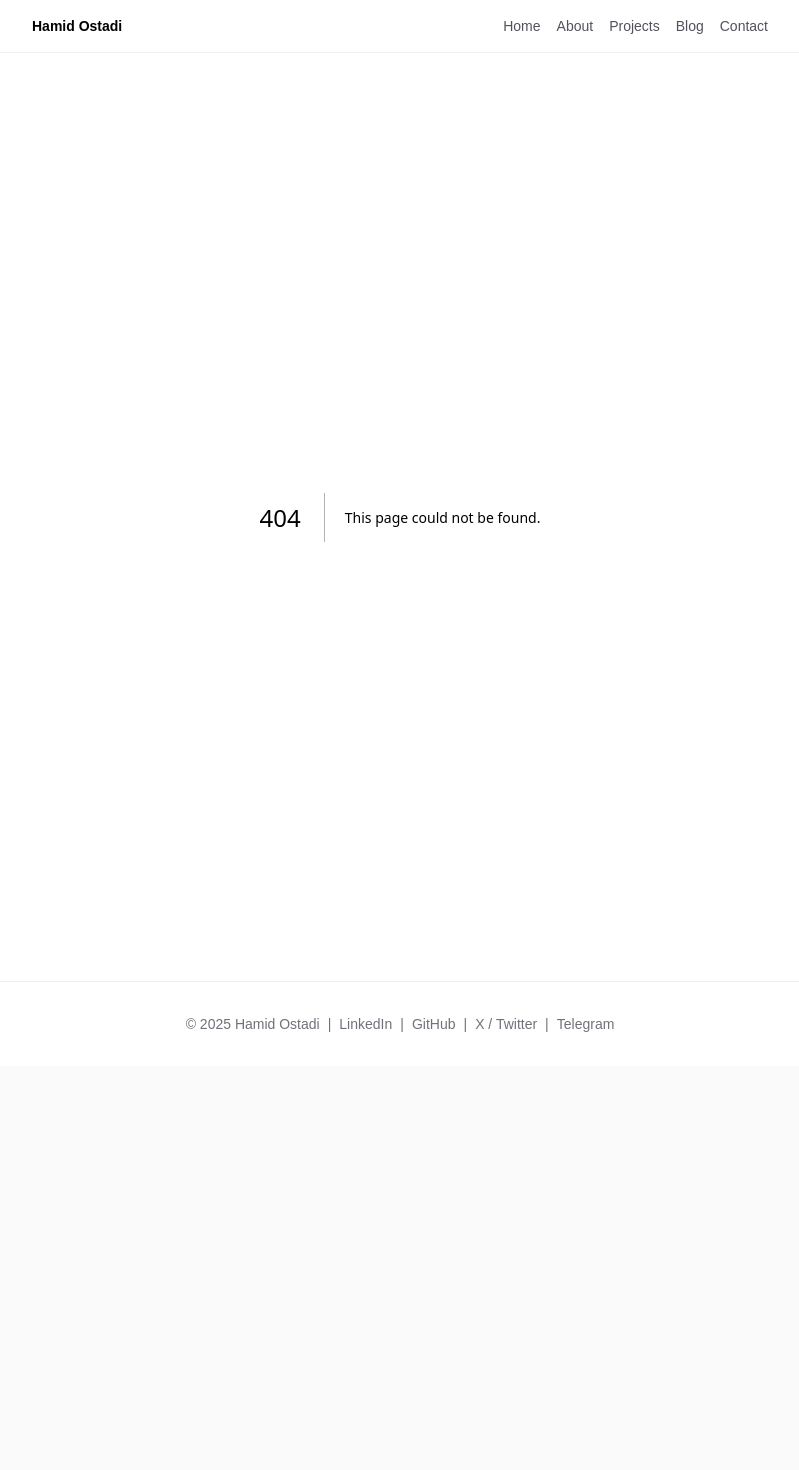
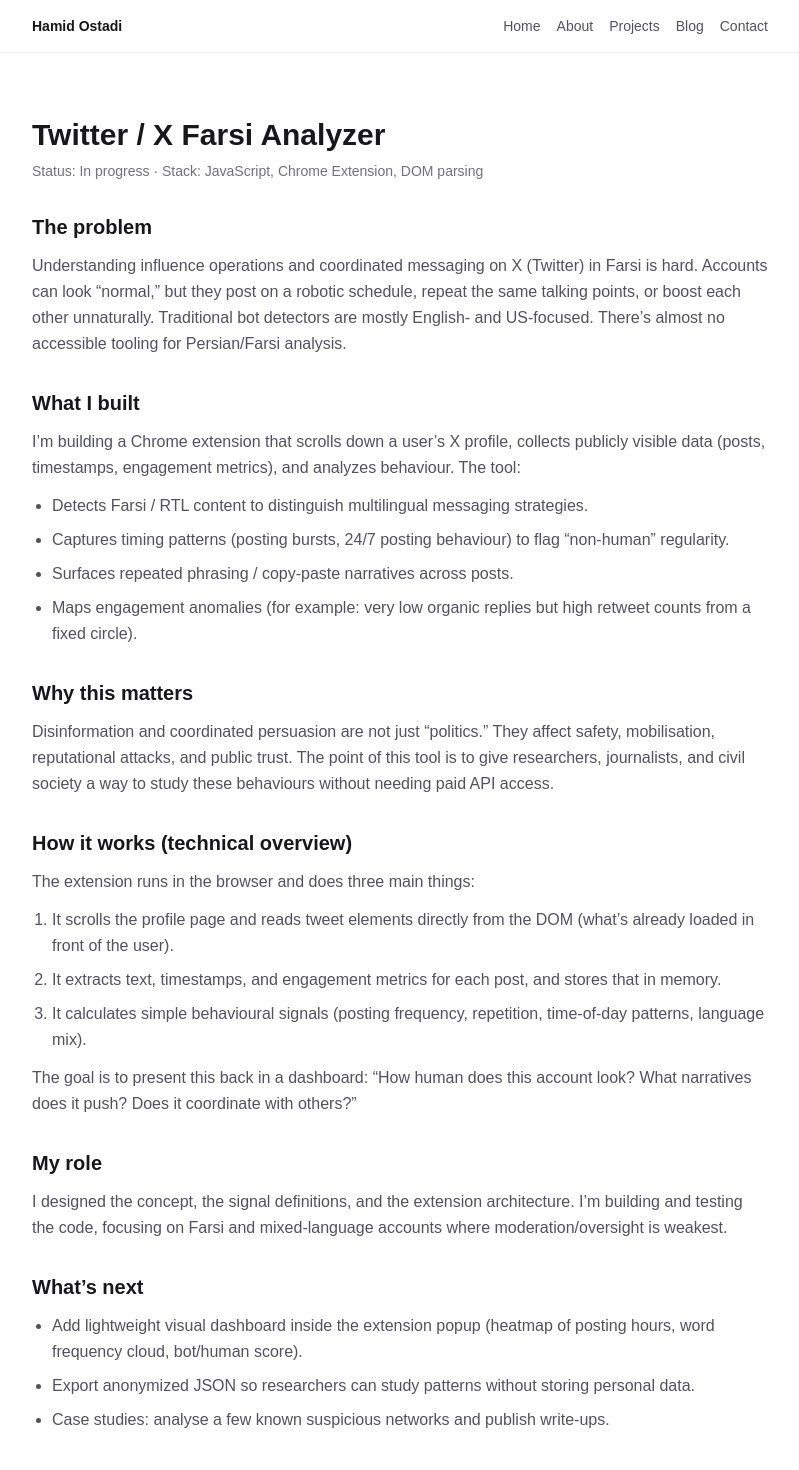
Before and after one commit to HamidOstadi/personal-site, a Next.js app: page /projects/x-farsi-analyzer in a window 1280 px wide. Before the commit this address had no page. Shown: the top 1470 px of the page, without its empty margins (240-1039 px from the left). Before the commit the page ends 1066 px from the top, so only its background shows below. Built offline with nearby package versions, Linux system fonts and the light colour scheme.

Commit message:
Add X Farsi Analyzer project page and link from projects list

```diff
--- /dev/null
+++ b/src/app/projects/x-farsi-analyzer/page.tsx
@@ -0,0 +1,138 @@
+export default function XFarsiAnalyzerPage() {
+  return (
+    <section className="space-y-8">
+      {/* Title + status */}
+      <header className="space-y-2">
+        <h1 className="text-3xl font-bold text-zinc-900 dark:text-zinc-100">
+          Twitter / X Farsi Analyzer
+        </h1>
+        <p className="text-sm text-zinc-500 dark:text-zinc-500">
+          Status: In progress · Stack: JavaScript, Chrome Extension, DOM parsing
+        </p>
+      </header>
+
+      {/* Problem */}
+      <section className="space-y-3">
+        <h2 className="text-xl font-semibold text-zinc-900 dark:text-zinc-100">
+          The problem
+        </h2>
+        <p className="text-zinc-600 dark:text-zinc-400 leading-relaxed text-base">
+          Understanding influence operations and coordinated messaging on X
+          (Twitter) in Farsi is hard. Accounts can look “normal,” but they post
+          on a robotic schedule, repeat the same talking points, or boost each
+          other unnaturally. Traditional bot detectors are mostly English- and
+          US-focused. There’s almost no accessible tooling for Persian/Farsi
+          analysis.
+        </p>
+      </section>
+
+      {/* Solution / what I built */}
+      <section className="space-y-3">
+        <h2 className="text-xl font-semibold text-zinc-900 dark:text-zinc-100">
+          What I built
+        </h2>
+        <p className="text-zinc-600 dark:text-zinc-400 leading-relaxed text-base">
+          I’m building a Chrome extension that scrolls down a user’s X profile,
+          collects publicly visible data (posts, timestamps, engagement
+          metrics), and analyzes behaviour. The tool:
+        </p>
+
+        <ul className="list-disc pl-5 text-zinc-600 dark:text-zinc-400 leading-relaxed text-base space-y-2">
+          <li>
+            Detects Farsi / RTL content to distinguish multilingual messaging
+            strategies.
+          </li>
+          <li>
+            Captures timing patterns (posting bursts, 24/7 posting behaviour) to
+            flag “non-human” regularity.
+          </li>
+          <li>
+            Surfaces repeated phrasing / copy-paste narratives across posts.
+          </li>
+          <li>
+            Maps engagement anomalies (for example: very low organic replies
+            but high retweet counts from a fixed circle).
+          </li>
+        </ul>
+      </section>
+
+      {/* Why this matters */}
+      <section className="space-y-3">
+        <h2 className="text-xl font-semibold text-zinc-900 dark:text-zinc-100">
+          Why this matters
+        </h2>
+        <p className="text-zinc-600 dark:text-zinc-400 leading-relaxed text-base">
+          Disinformation and coordinated persuasion are not just “politics.”
+          They affect safety, mobilisation, reputational attacks, and public
+          trust. The point of this tool is to give researchers, journalists, and
+          civil society a way to study these behaviours without needing paid
+          API access.
+        </p>
+      </section>
+
+      {/* How it works technically (still readable) */}
+      <section className="space-y-3">
+        <h2 className="text-xl font-semibold text-zinc-900 dark:text-zinc-100">
+          How it works (technical overview)
+        </h2>
+        <p className="text-zinc-600 dark:text-zinc-400 leading-relaxed text-base">
+          The extension runs in the browser and does three main things:
+        </p>
+
+        <ol className="list-decimal pl-5 text-zinc-600 dark:text-zinc-400 leading-relaxed text-base space-y-2">
+          <li>
+            It scrolls the profile page and reads tweet elements directly from
+            the DOM (what’s already loaded in front of the user).
+          </li>
+          <li>
+            It extracts text, timestamps, and engagement metrics for each post,
+            and stores that in memory.
+          </li>
+          <li>
+            It calculates simple behavioural signals (posting frequency,
+            repetition, time-of-day patterns, language mix).
+          </li>
+        </ol>
+
+        <p className="text-zinc-600 dark:text-zinc-400 leading-relaxed text-base">
+          The goal is to present this back in a dashboard: “How human does this
+          account look? What narratives does it push? Does it coordinate with
+          others?”
+        </p>
+      </section>
+
+      {/* My role / ownership */}
+      <section className="space-y-3">
+        <h2 className="text-xl font-semibold text-zinc-900 dark:text-zinc-100">
+          My role
+        </h2>
+        <p className="text-zinc-600 dark:text-zinc-400 leading-relaxed text-base">
+          I designed the concept, the signal definitions, and the extension
+          architecture. I’m building and testing the code, focusing on Farsi
+          and mixed-language accounts where moderation/oversight is weakest.
+        </p>
+      </section>
+
+      {/* Next steps / roadmap */}
+      <section className="space-y-3">
+        <h2 className="text-xl font-semibold text-zinc-900 dark:text-zinc-100">
+          What’s next
+        </h2>
+        <ul className="list-disc pl-5 text-zinc-600 dark:text-zinc-400 leading-relaxed text-base space-y-2">
+          <li>
+            Add lightweight visual dashboard inside the extension popup (heatmap
+            of posting hours, word frequency cloud, bot/human score).
+          </li>
+          <li>
+            Export anonymized JSON so researchers can study patterns without
+            storing personal data.
+          </li>
+          <li>
+            Case studies: analyse a few known suspicious networks and publish
+            write-ups.
+          </li>
+        </ul>
+      </section>
+    </section>
+  );
+}
```
